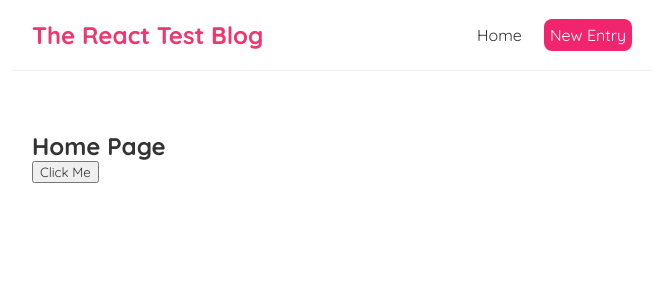
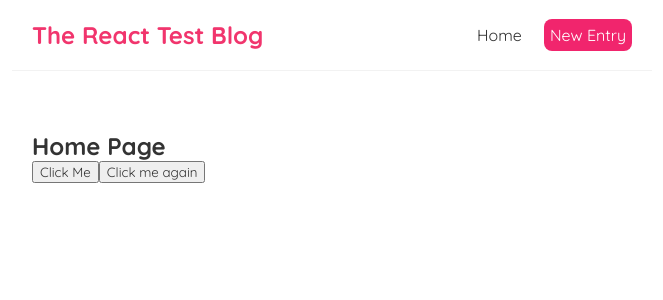
Before and after one commit to devin-L-knight/react-training, a React (Create React App) app: page / in a window 1280 px wide. Shown: the top 300 px of the page, without its empty margins (308-971 px from the left). Built offline with nearby package versions, Linux system fonts and the light colour scheme.

Commit message:
added a click handler as an example of how that can be used when a handler expects a parameter to be entered (demonstrates the handleClickAgain with a paramater with the proper syntax in the onClick by using an anonymous function.

```diff
--- a/src/Home.js
+++ b/src/Home.js
@@ -5,10 +5,17 @@ const Home = () => {
         console.log('CLICKED');
     }
 
+    const handleClickAgain = (name) => {
+        console.log(`Hello ${name}`);
+    }
+
     return (
         <div className="home">
             <h2>Home Page</h2>
             <button onClick={handleClick}>Click Me</button>
+            <button onClick={() => {
+                handleClickAgain('Bob')
+            }}>Click me again</button>
         </div>
     )
 }
```
